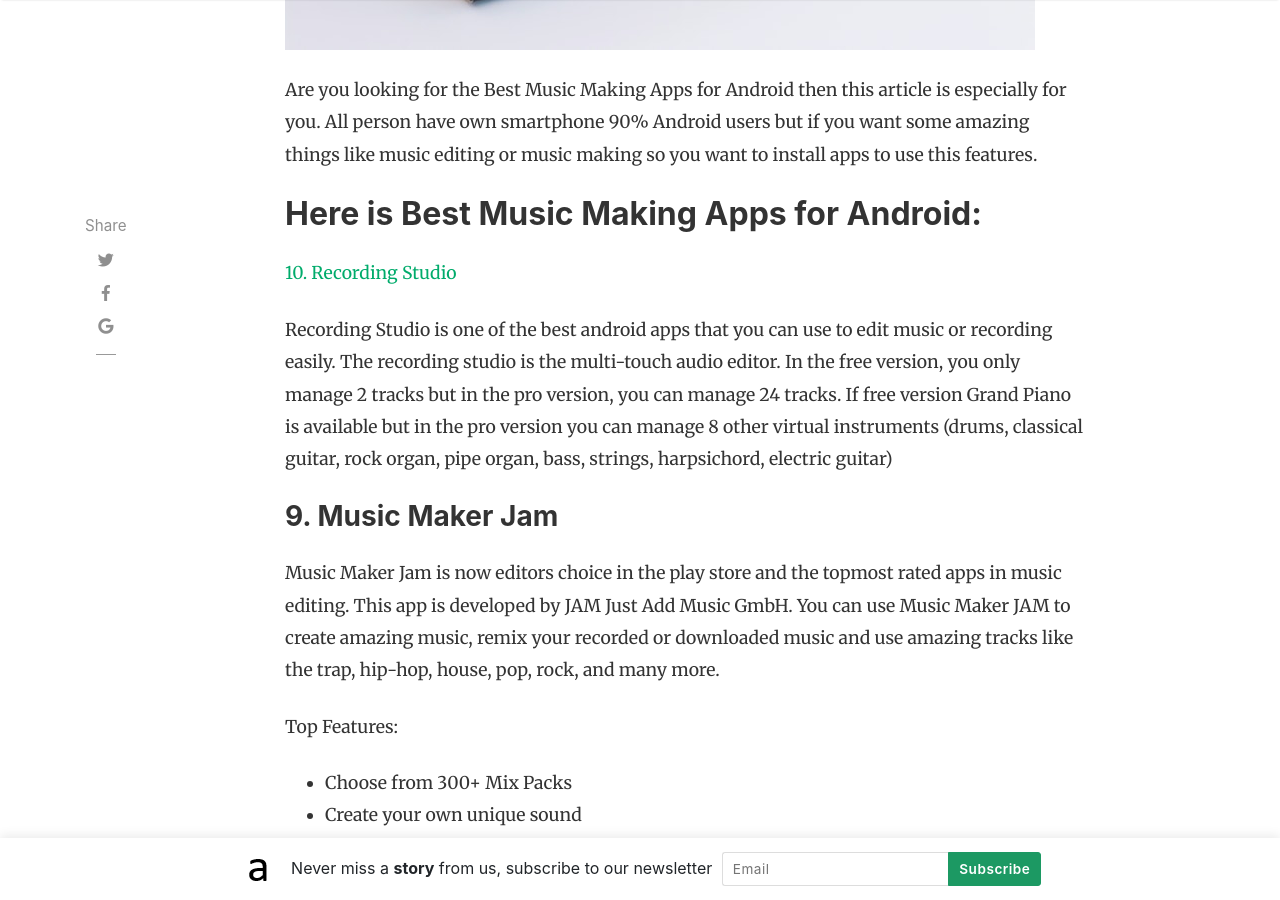
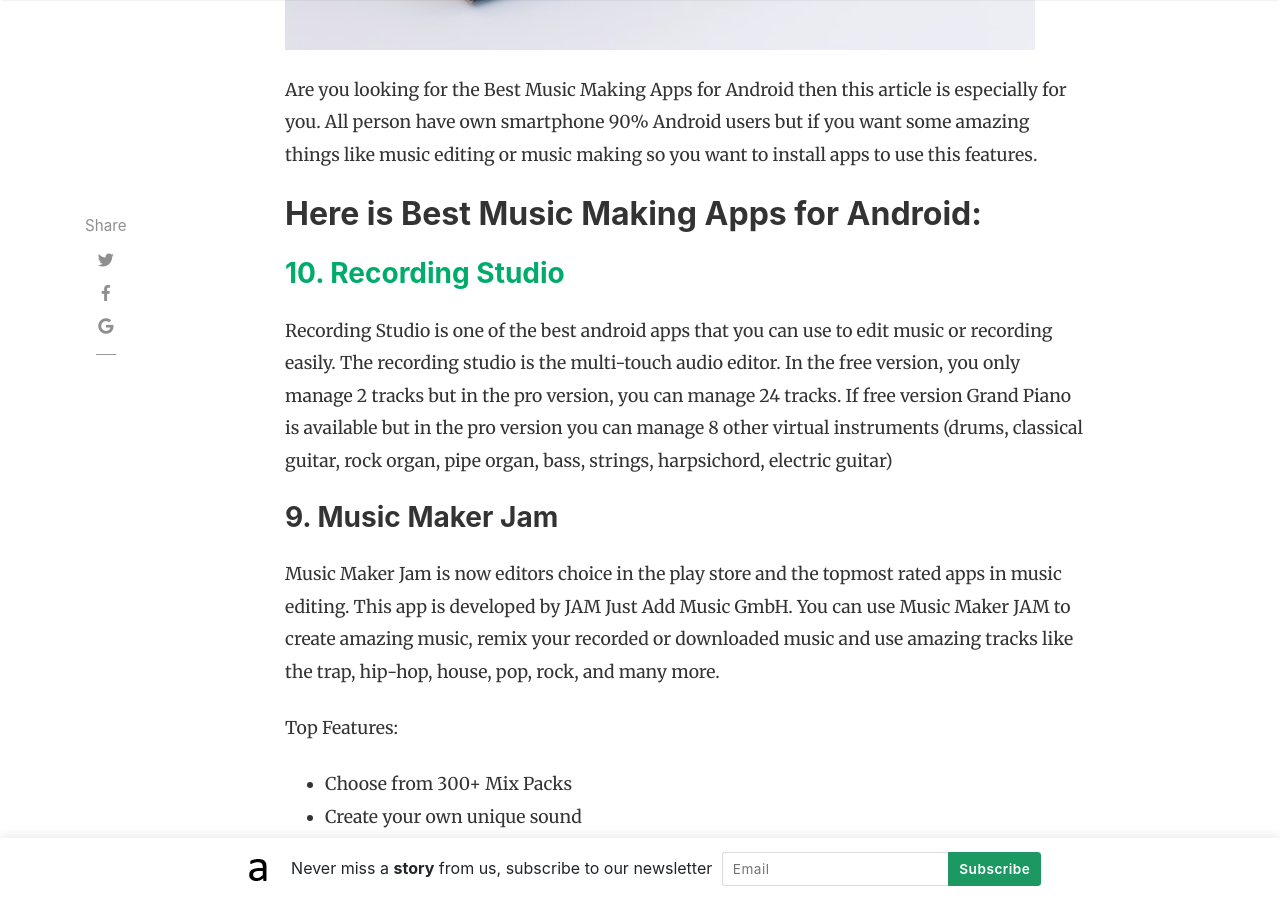
Before and after one commit to andrimoopensource/blog, a Jekyll site: the page built from _posts/2018-08-12-best-music-making-apps-for-android.md, in a window 1280 px wide and 900 px high, scrolled down 913 px. Built offline with Jekyll 4.4.1, drawn with Linux system fonts in a browser that asks for light colours; nearby versions of some CDN libraries; comment, search, counter and statistics services are not loaded.

```diff
--- a/_posts/2018-08-12-best-music-making-apps-for-android.md
+++ b/_posts/2018-08-12-best-music-making-apps-for-android.md
@@ -10,7 +10,7 @@ Are you looking for the Best Music Making Apps for Android then this article is
 
 ## Here is Best Music Making Apps for Android:
 
-[10. Recording Studio](https://play.google.com/store/apps/details?id=com.glaucopercopo.app.recordingstudiolite){:rel="nofollow"}{:target="_blank"}
+### [10. Recording Studio](https://play.google.com/store/apps/details?id=com.glaucopercopo.app.recordingstudiolite){:rel="nofollow"}{:target="_blank"}
 
 Recording Studio is one of the best android apps that you can use to edit music or recording easily. The recording studio is the multi-touch audio editor. In the free version, you only manage 2 tracks but in the pro version, you can manage 24 tracks. If free version Grand Piano is available but in the pro version you can manage 8 other virtual instruments (drums, classical guitar, rock organ, pipe organ, bass, strings, harpsichord, electric guitar)
 
```
